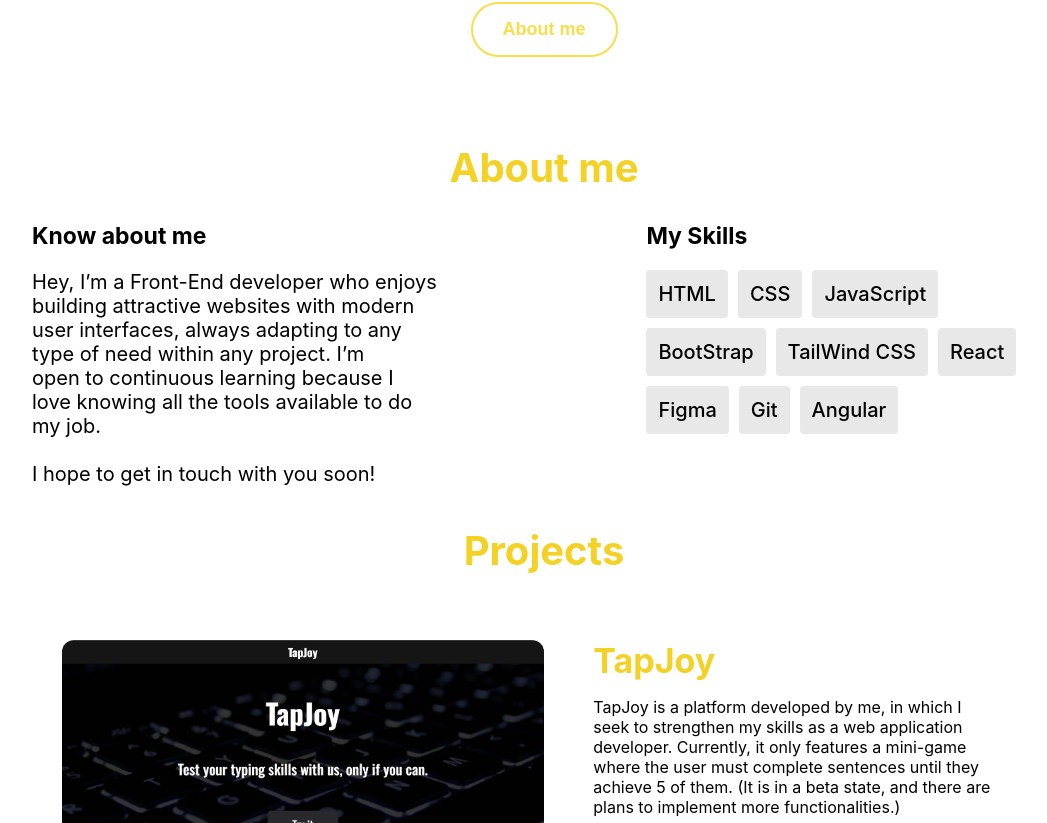
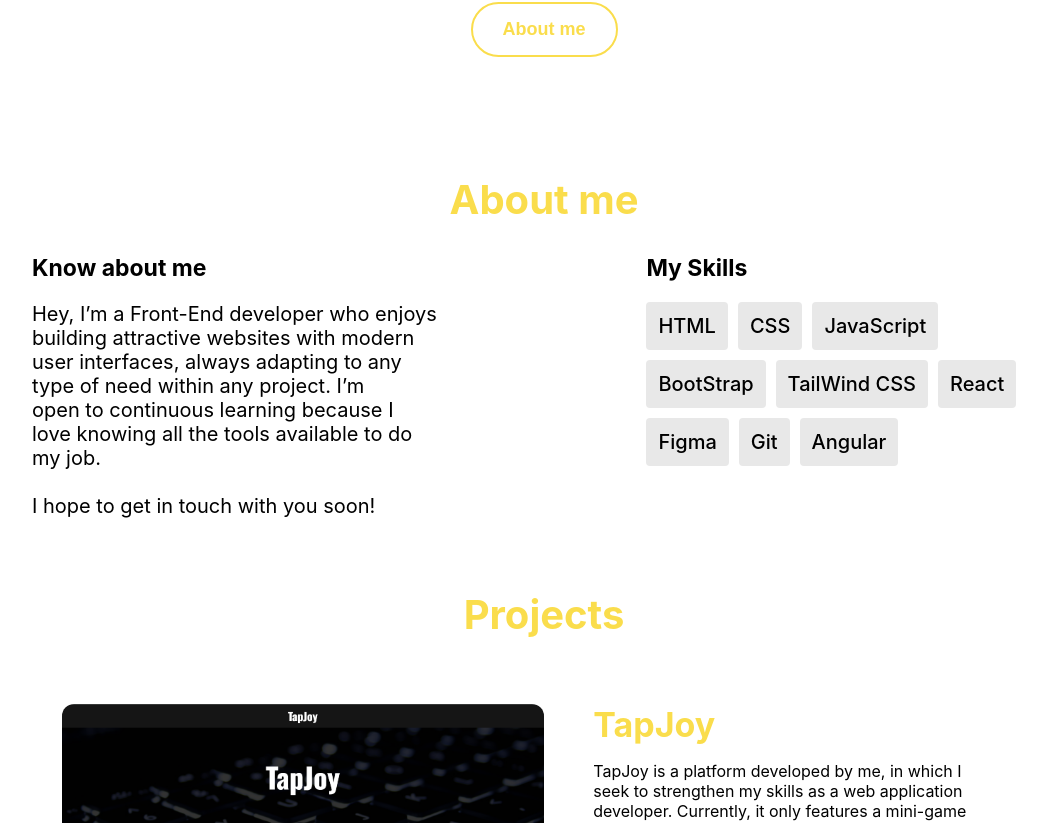
Before and after one commit to LTovarAlc/portflolio-ltovardev, a React (Create React App) app: page / in a window 1280 px wide. Shown: the part 677-1500 px from the top of the page, without its empty margins (96-1143 px from the left). Built offline with nearby package versions, Linux system fonts and the light colour scheme.

Commit message:
darkmode en aboutme

```diff
--- a/src/App.css
+++ b/src/App.css
@@ -32,4 +32,5 @@ html{
   justify-content: center;
   align-content: center;
   margin: 20px 0px;
+  padding: 32px 0px;
 }
--- a/src/components/aboutMe/aboutMe.css
+++ b/src/components/aboutMe/aboutMe.css
@@ -3,6 +3,7 @@
     flex-direction: column;
     justify-content: center;
     align-items: center;
+    transition: background-color 0.3s ease;
 }
 
 .aboutMe-content{
@@ -51,3 +52,15 @@
 .skills-container span:hover{
     scale: 1.1;
 }
+
+.aboutMe-dark{
+    transition: 0.3s ease;
+    background-color: #333;
+    color: #fff;
+}
+
+.skills-container-dark span{
+    transition: 0.3s ease;
+    background-color: hsl(50, 95%, 64%);
+    color: #000;
+}
--- a/src/components/aboutMe/aboutMe.jsx
+++ b/src/components/aboutMe/aboutMe.jsx
@@ -2,9 +2,9 @@
 
 import "./aboutMe.css";
 
-const AboutMe = () => {
+const AboutMe = ({darkMode}) => {
   return (
-    <section className="aboutMe section" id="aboutMe">
+    <section className={`aboutMe section ${darkMode ? 'aboutMe-dark' : ''}`} id="aboutMe">
       <h2 className="section-title">About me</h2>
       <div className="aboutMe-content">
         <div className="aboutMe-text">
@@ -19,7 +19,7 @@ const AboutMe = () => {
         </div>
         <div className="aboutMe-skills" id="skills">
             <h3>My Skills</h3>
-            <div className="skills-container">
+            <div className={`skills-container ${darkMode ? 'skills-container-dark' : ''}`}>
                 <span>HTML</span>
                 <span>CSS</span>
                 <span>JavaScript</span>
--- a/src/components/projects/projects.css
+++ b/src/components/projects/projects.css
@@ -1,4 +1,4 @@
-.projects{
+.projects {
   display: flex;
   flex-direction: column;
   justify-content: center;
@@ -6,20 +6,20 @@
   margin: 40px 0px;
 }
 
-.section-title{
+.section-title {
   font-size: 40px;
-    color: hsl(50, 90%, 55%);
+  color: hsl(50, 95%, 64%);
   margin-bottom: 30px;
 }
 
-.projects-container{
+.projects-container {
   width: 80%;
   display: flex;
   flex-direction: column;
   align-items: center;
 }
 
-.project-container{
+.project-container {
   display: flex;
   justify-content: space-between;
   align-items: center;
@@ -28,18 +28,18 @@
   padding: 10px 30px;
 }
 
-.project-img{
+.project-img {
   height: auto;
   width: 50%;
   border-radius: 12px;
   transition: scale 0.3s ease;
 }
 
-.project-img:hover{
+.project-img:hover {
   scale: 1.1;
 }
 
-.project-details{
+.project-details {
   height: 100%;
   width: 48%;
   padding: 10px 30px;
@@ -48,12 +48,12 @@
   justify-content: space-evenly;
 }
 
-.project-name{
+.project-name {
   font-size: 34px;
-    color: hsl(50, 90%, 55%);
+  color: hsl(50, 95%, 64%);
 }
 
-.projects-links{
+.projects-links {
   width: 55%;
   display: flex;
   justify-content: space-between;
@@ -71,12 +71,12 @@
   border-radius: 34px;
   background-color: transparent;
   font-weight: 600;
-  transition: all 0.3s cubic-bezier(0.23, 1, 0.320, 1);
+  transition: all 0.3s cubic-bezier(0.23, 1, 0.32, 1);
   overflow: hidden;
 }
 
 .links-button::before {
-  content: '';
+  content: "";
   position: absolute;
   inset: 0;
   margin: auto;
@@ -86,7 +86,7 @@
   scale: 0;
   z-index: -1;
   background-color: hsl(50, 95%, 64%);
-  transition: all 0.6s cubic-bezier(0.23, 1, 0.320, 1);
+  transition: all 0.6s cubic-bezier(0.23, 1, 0.32, 1);
 }
 
 .links-button:hover::before {
@@ -96,7 +96,7 @@
 .links-button:hover {
   color: #212121;
   scale: 1.1;
-  box-shadow: 0 0px 20px rgba(193, 163, 98,0.4);
+  box-shadow: 0 0px 20px rgba(193, 163, 98, 0.4);
 }
 
 .links-button:active {
```
Lines whose indentation alone changed are shown as unchanged.
